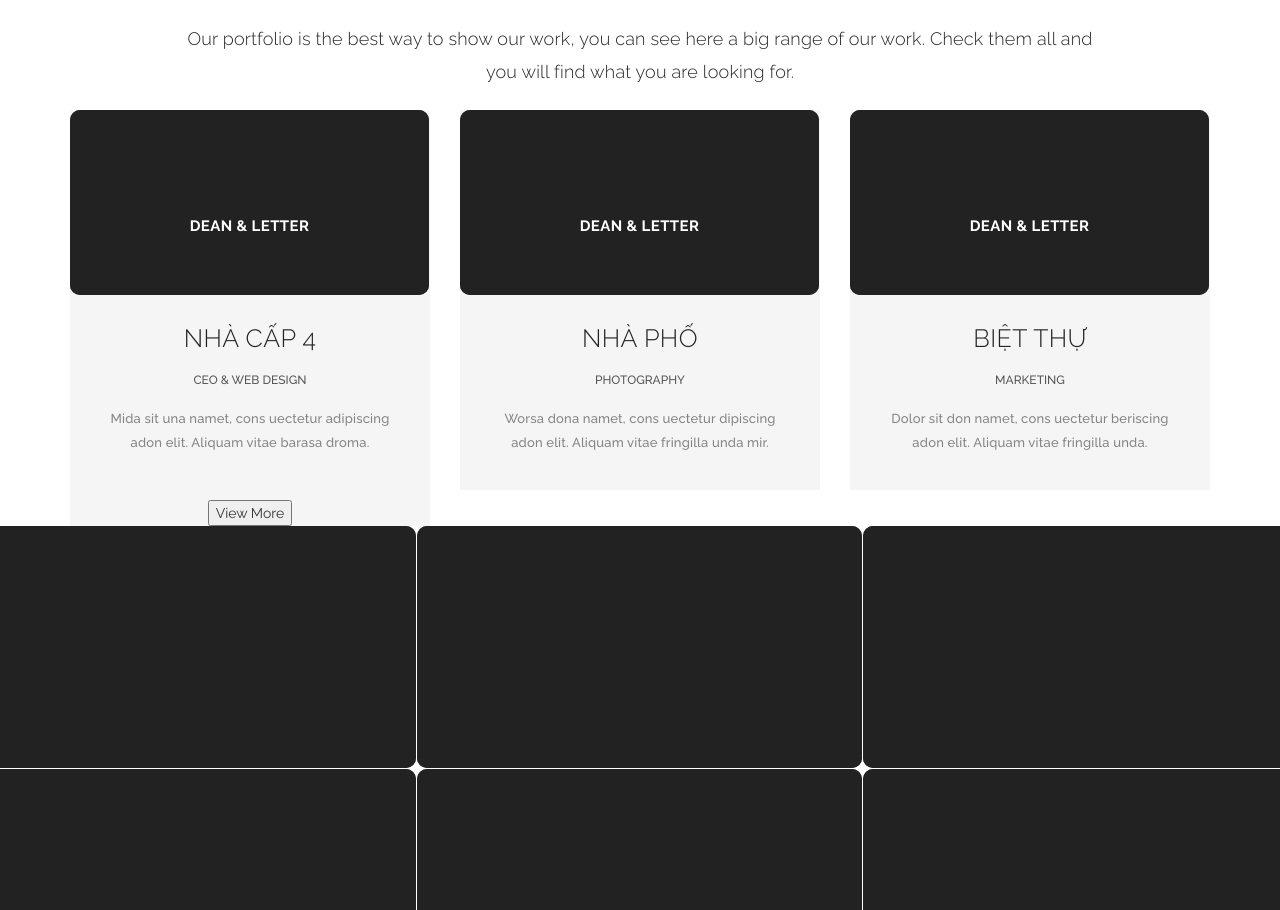
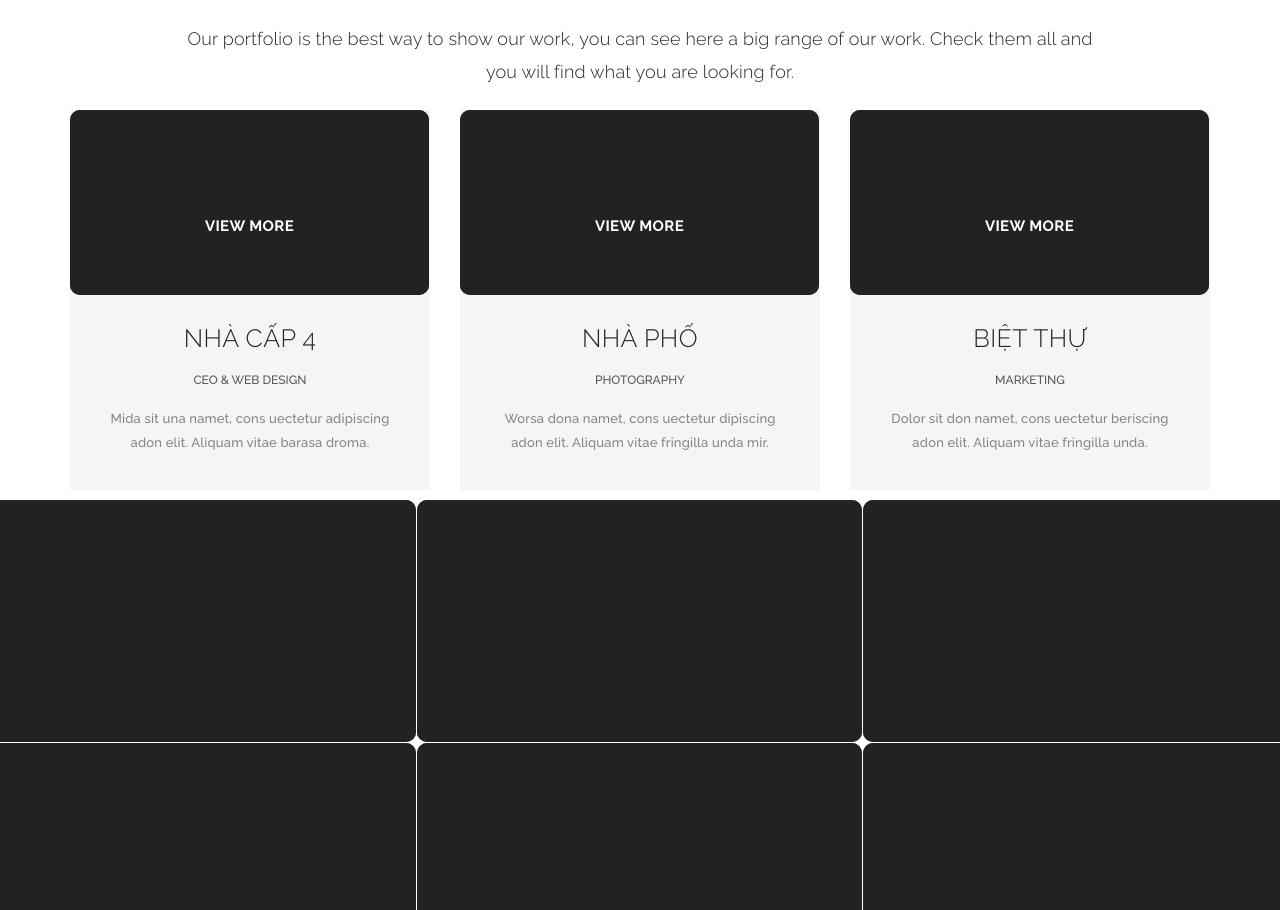
Before and after one commit to huyle15/demohsg-fe, a plain HTML site: page index.html in a window 1280 px wide. Shown: the part 1348-2258 px from the top of the page. Drawn offline with nearby package versions, Linux system fonts and the light colour scheme.

Commit message:
update 2

```diff
--- a/index.html
+++ b/index.html
@@ -283,7 +283,7 @@
 							<figure class="effect-bubba">
 								<img src="images/demo/portfolio-1.jpg" alt="img02" class="img-responsive" />
 								<figcaption>
-									<h2>Dean & Letter</h2>
+									<h2>View more</h2>
 									<p>Branding, Design</p>
 									<a href="#" data-toggle="modal" data-target="#Modal-1">View more</a>
 								</figcaption>
@@ -292,7 +292,7 @@
 								<h3>Nhà cấp 4</h3>
 								<div class="team-position">CEO & Web Design</div>
 								<p>Mida sit una namet, cons uectetur adipiscing adon elit. Aliquam vitae barasa droma.</p>
-								<button>View More</button>
+								<!-- <button class="viewmore-item">View More</button> -->
 							</div>
 						</div>
 					</div>
@@ -303,7 +303,7 @@
 							<figure class="effect-bubba">
 								<img src="images/demo/portfolio-1.jpg" alt="img02" class="img-responsive" />
 								<figcaption>
-									<h2>Dean & Letter</h2>
+									<h2>View more</h2>
 									<p>Branding, Design</p>
 									<a href="#" data-toggle="modal" data-target="#Modal-1">View more</a>
 								</figcaption>
@@ -322,7 +322,7 @@
 							<figure class="effect-bubba">
 								<img src="images/demo/portfolio-1.jpg" alt="img02" class="img-responsive" />
 								<figcaption>
-									<h2>Dean & Letter</h2>
+									<h2>View more</h2>
 									<p>Branding, Design</p>
 									<a href="#" data-toggle="modal" data-target="#Modal-1">View more</a>
 								</figcaption>
@@ -338,7 +338,7 @@
 				</div>
 
 					<!-- show details item -->
-				<div class="item-details">
+				<div class="item-details" style="display: block;">
 					<div class="row row-0-gutter">
 						<!-- start portfolio item -->
 						<div class="col-md-4 col-0-gutter">
```
